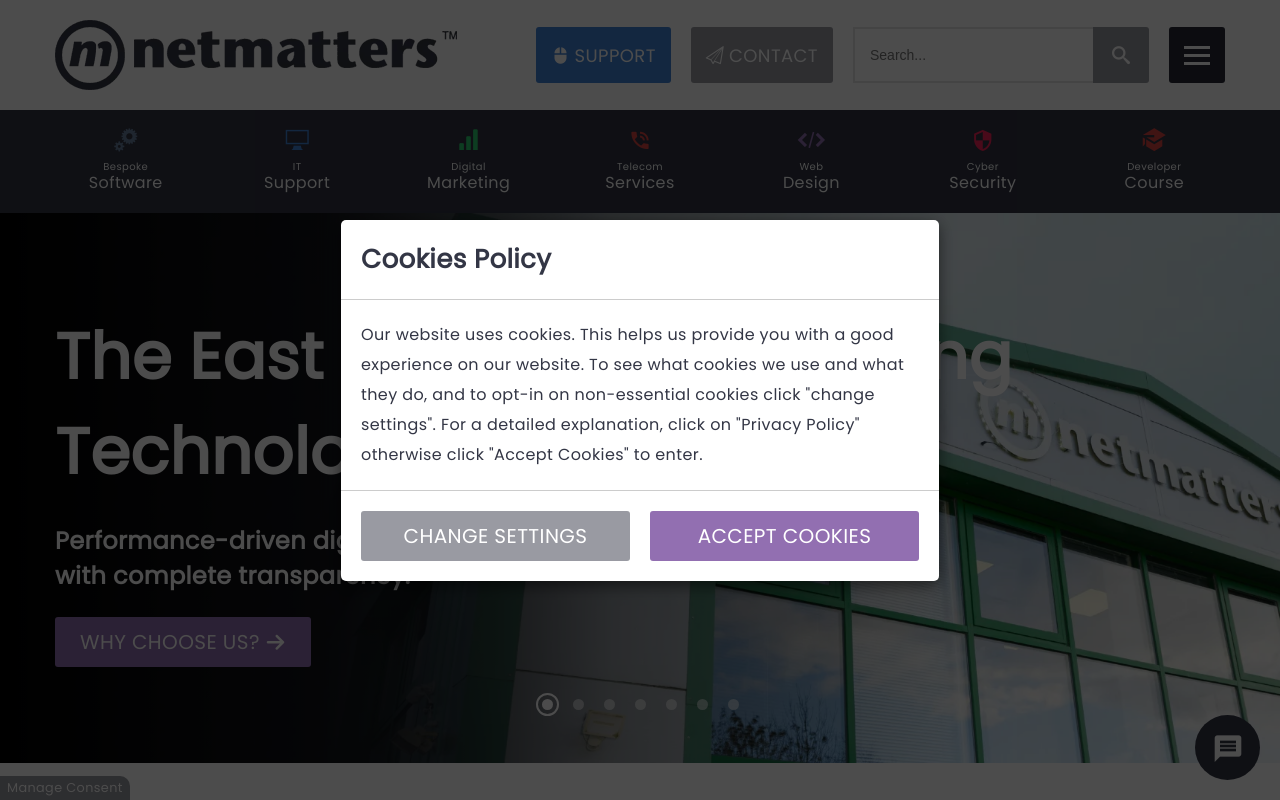
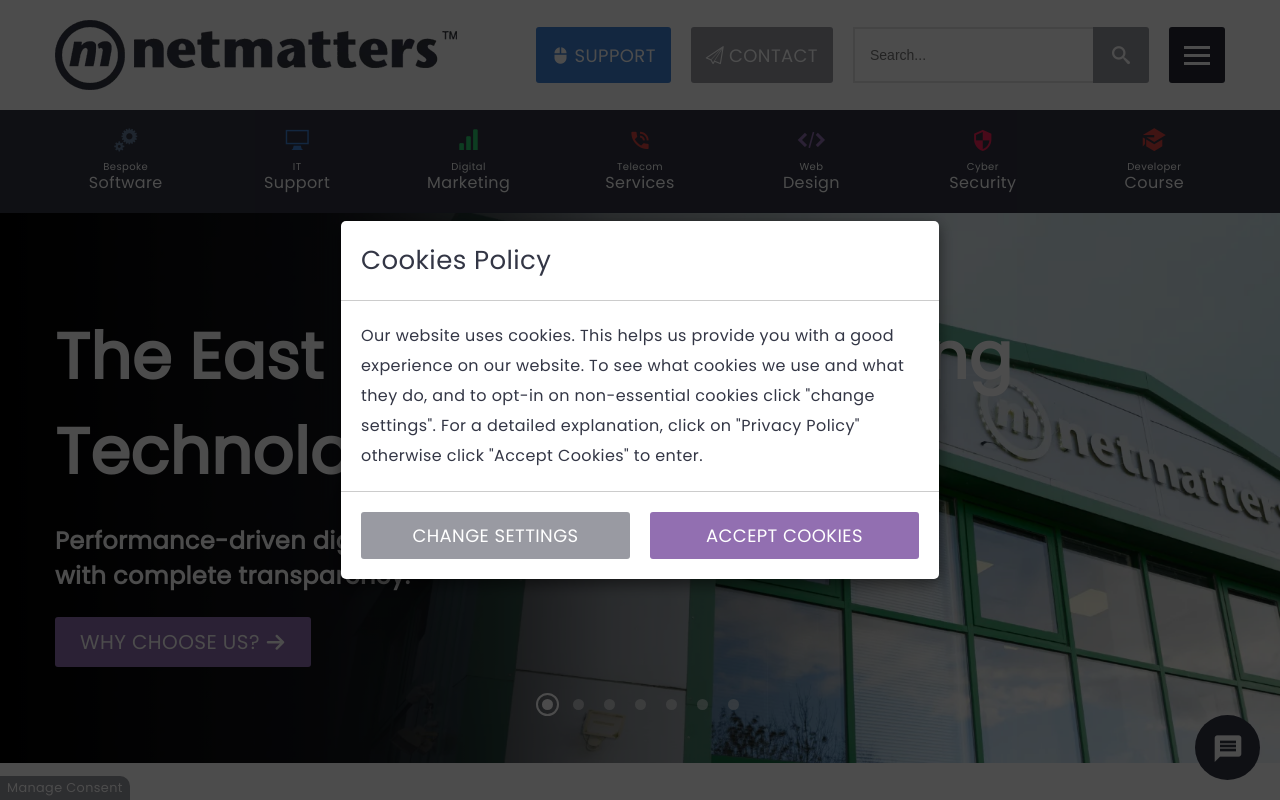
Before and after one commit to ChickenSplash/Netmatters-Homepage, a PHP site: page / in a window 1280 px wide. Run offline with PHP 8.4, Linux system fonts and the light colour scheme; some web fonts are replaced.

Commit message:
minor changes
minor tweaks to the consent form

```diff
--- a/css/styles.css
+++ b/css/styles.css
@@ -1702,6 +1702,7 @@
   padding: 20px;
   margin: 0px;
   font-size: 1.625rem;
+  font-weight: 400;
 }
 .cookies .consent-popup .content .consent-buttons {
   display: flex;
@@ -1711,6 +1712,7 @@
 .cookies .consent-popup .content [class^=btn] {
   width: 100%;
   justify-content: center;
+  font-size: 1.125rem;
 }
 .cookies .consent-popup .content [class^=btn]:first-child {
   margin-bottom: 20px;
--- a/index.html
+++ b/index.html
@@ -696,7 +696,7 @@
                             For businesses looking to make a strong<br>
                             and effective first impression.
                         </p>
-                        <a href="#" class="btn-purple">Why Choose Us?&nbsp;<span class="icon-arrow-right2"></span></a>
+                        <a href="#" class="btn-purple">Find Out More&nbsp;<span class="icon-arrow-right2"></span></a>
                     </div>
                 </div>
             </div>
@@ -708,7 +708,7 @@
                             Keeping businesses and their customers<br>
                             sensitive information protected.
                         </p>
-                        <a href="#" class="btn-crimson">Why Choose Us?&nbsp;<span class="icon-arrow-right2"></span></a>
+                        <a href="#" class="btn-crimson">Find Out More&nbsp;<span class="icon-arrow-right2"></span></a>
                     </div>
                 </div>
             </div>
--- a/scss/layout/_cookies.scss
+++ b/scss/layout/_cookies.scss
@@ -37,6 +37,7 @@
                 padding: 20px;
                 margin: 0px;
                 font-size: 1.625rem;
+                font-weight: 400;
             }
 
             .consent-buttons {
@@ -50,6 +51,7 @@
                 @extend %btn-base;
                 width: 100%;
                 justify-content: center;
+                font-size: 1.125rem;
 
                 &:first-child {
                     margin-bottom: 20px;
```
Also changed, not shown: 1 other file.
